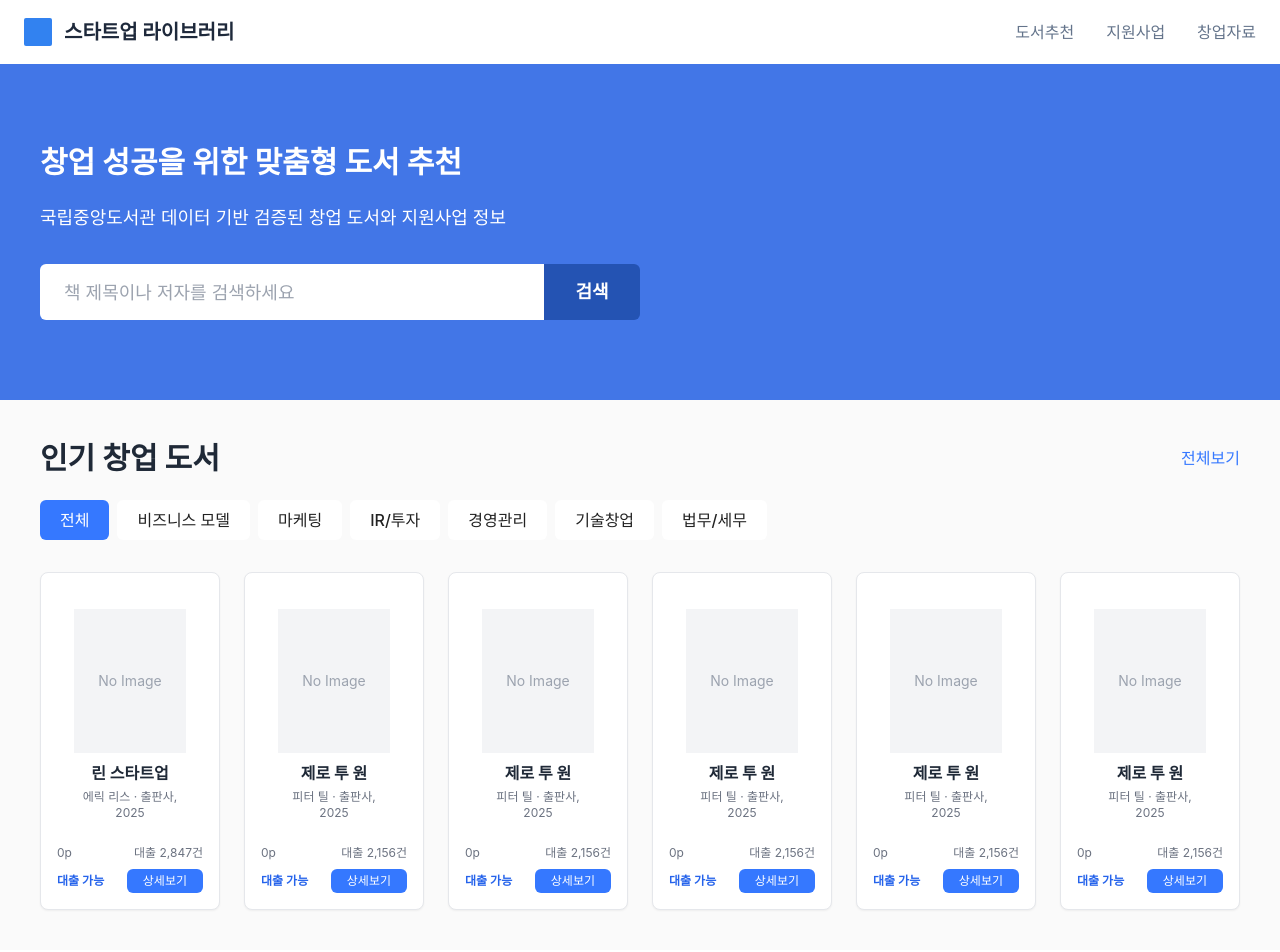
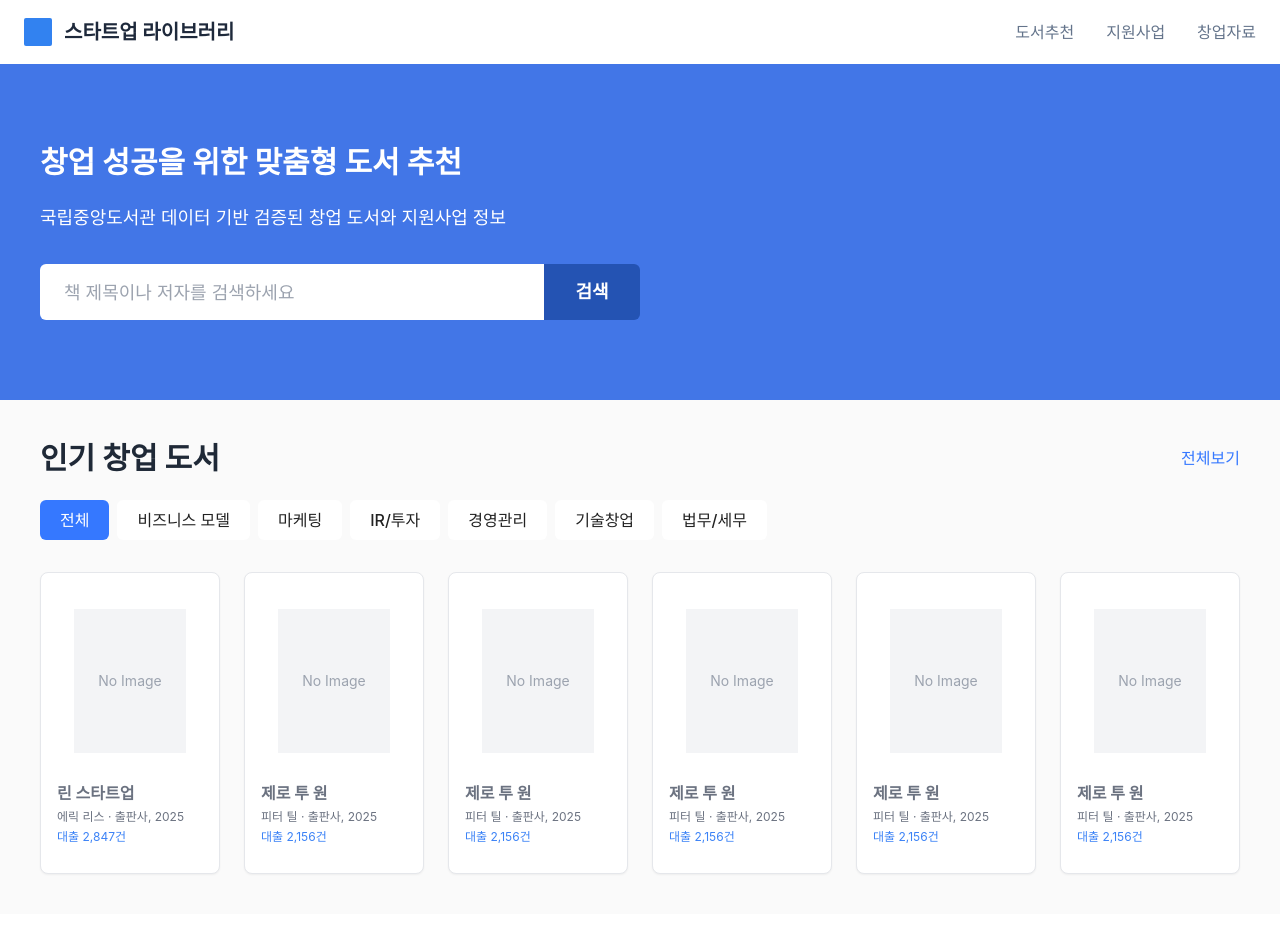
Before and after one commit to yuunhae/Library-FE, a React (Vite) app: page / in a window 1280 px wide. Shown: the top 952 px of the page. Built offline with nearby package versions, Linux system fonts and the light colour scheme.

Commit message:
feat(main): 인기 창업도서 bookCard 컴포넌트 수정

```diff
--- a/src/components/page/main/components/MainPopularBook.tsx
+++ b/src/components/page/main/components/MainPopularBook.tsx
@@ -1,6 +1,6 @@
 import { useState } from "react";
 import { categories, books } from "../../../../mocks/popularBook";
-import BookCard from "../../bookRecommendation/components/BookCard";
+import PopularBookCard from "./PopularBookCard";
 
 const PopularBook = () => {
   const [selected, setSelected] = useState(0);
@@ -32,16 +32,14 @@ const PopularBook = () => {
       </div>
       <div className="grid grid-cols-2 sm:grid-cols-3 md:grid-cols-4 lg:grid-cols-6 gap-4 sm:gap-6">
         {books.map((book, idx) => (
-          <BookCard
+          <PopularBookCard
             key={idx}
             cover={""}
             title={book.title}
             author={book.author}
             publisher={book.publisher}
             year={2025}
-            available={true}
             loanCount={book.count}
-            pages={0}
             onDetail={() => {}}
           />
         ))}
--- /dev/null
+++ b/src/components/page/main/components/PopularBookCard.tsx
@@ -0,0 +1,51 @@
+import React from "react";
+
+interface BookCardProps {
+  cover: string;
+  title: string;
+  author: string;
+  publisher: string;
+  year: number;
+  loanCount: number;
+  onDetail?: () => void;
+}
+
+const PopularBookCard: React.FC<BookCardProps> = ({
+  cover,
+  title,
+  author,
+  publisher,
+  year,
+  loanCount,
+  onDetail,
+}) => {
+  return (
+    <div className="bg-white rounded-lg border border-gray-200 p-4 flex flex-col h-full shadow-sm">
+      <div className="flex-1 flex flex-col items-center justify-center m-5">
+        <div className="w-28 h-36 bg-gray-100 flex items-center justify-center mb-2">
+          {cover ? (
+            <img
+              src={cover}
+              alt={title}
+              className="w-full h-full object-contain"
+            />
+          ) : (
+            <span className="text-gray-400 text-sm">No Image</span>
+          )}
+        </div>
+      </div>
+      <div className="flex flex-col justify-between items-left text-xs text-gray-500 mb-2">
+        <div className="text-base font-bold text-left mb-1">{title}</div>
+        <div className="text-xs text-gray-500 text-left mb-1">
+          {author} · {publisher}, {year}
+        </div>
+        <span className="text-xs text-blue-500 text-left mb-1">
+          대출 {loanCount.toLocaleString()}건
+        </span>
+      </div>
+      <div className="flex flex-row justify-between items-center mt-auto"></div>
+    </div>
+  );
+};
+
+export default PopularBookCard;
```
